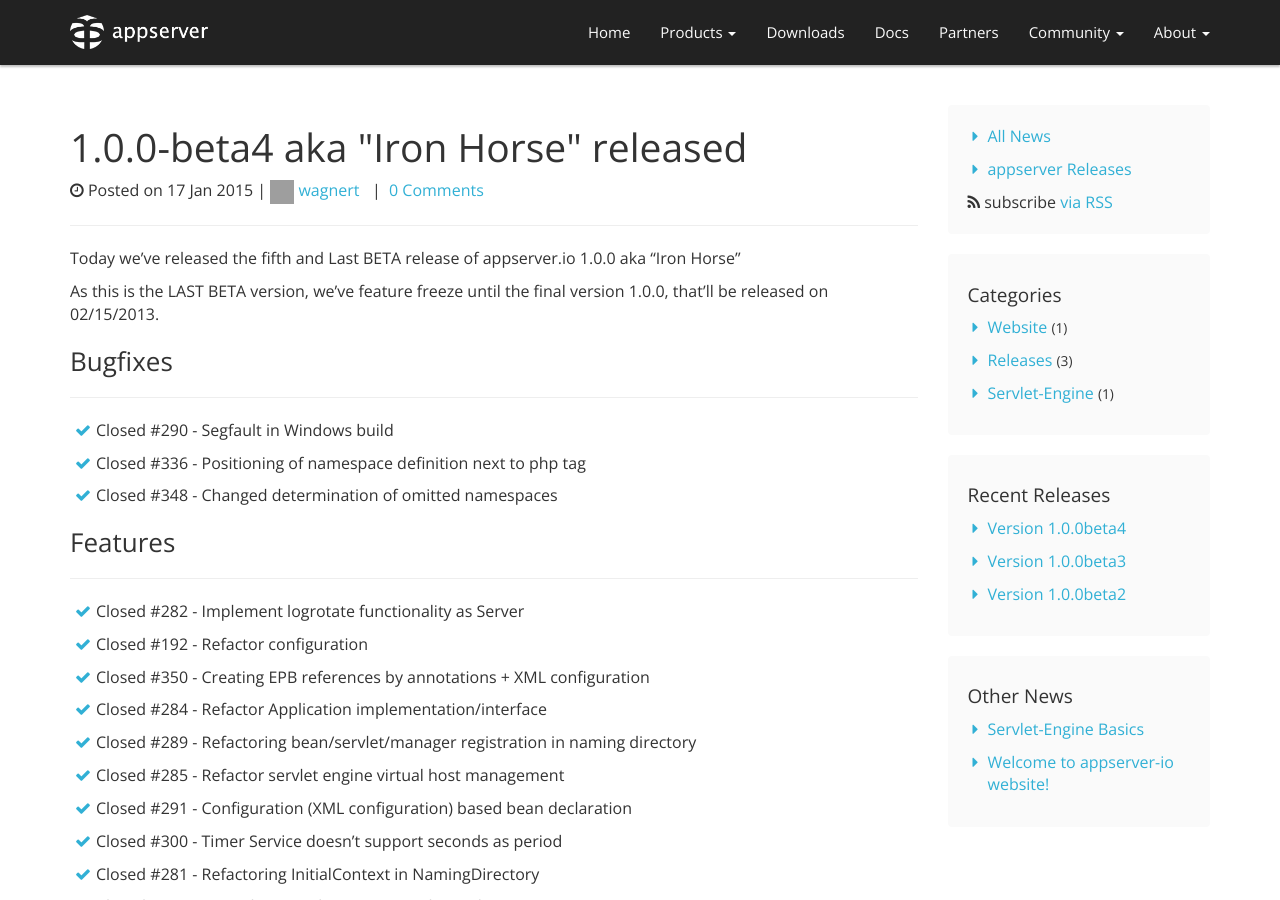
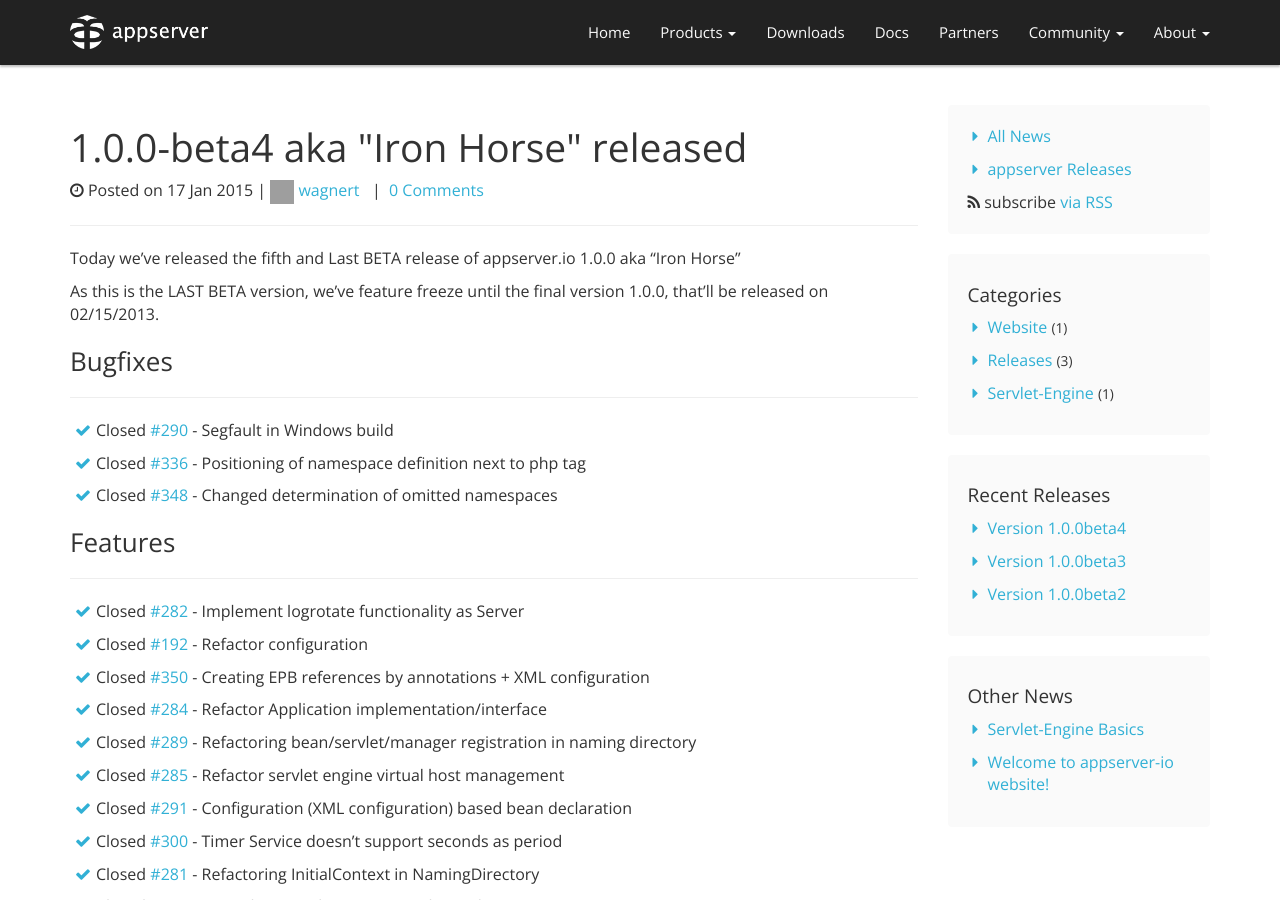
Before and after one commit to appserver-io/appserver, a Jekyll site: the page built from _posts/2015-01-17-1.0.0-beta4-released.md, in a window 1280 px wide and 900 px high. Built offline with Jekyll 4.4.1, drawn with Linux system fonts in a browser that asks for light colours; nearby versions of some CDN libraries; library files that are not in the unit come from our copies; Markdown is read by kramdown in place of the engine named in the settings; comment, search, counter and statistics services are not loaded; some of the changed lines change nothing that is shown; some of the changed text lies outside the part shown; grey boxes are pictures that could not be loaded.

Commit message:
linked github isses in release posts

```diff
--- a/_config.yml
+++ b/_config.yml
@@ -24,6 +24,7 @@
 
 github_username:  appserver-io
 github_repository: https://github.com/appserver.io/appserver
+github_issue: https://github.com/appserver-io/appserver/issues/
 
 google_analytics_id: UA-42386171-1
 
--- a/_posts/2015-01-17-1.0.0-beta4-released.md
+++ b/_posts/2015-01-17-1.0.0-beta4-released.md
@@ -14,24 +14,24 @@
 ### Bugfixes
 ***
 
-* Closed #290 - Segfault in Windows build
-* Closed #336 - Positioning of namespace definition next to php tag
-* Closed #348 - Changed determination of omitted namespaces
+* Closed [#290](<{{ "290" | prepend: site.github_issue }}>) - Segfault in Windows build
+* Closed [#336](<{{ "336" | prepend: site.github_issue }}>) - Positioning of namespace definition next to php tag
+* Closed [#348](<{{ "348" | prepend: site.github_issue }}>) - Changed determination of omitted namespaces
 
 ### Features
 ***
 
-* Closed #282 - Implement logrotate functionality as Server
-* Closed #192 - Refactor configuration
-* Closed #350 - Creating EPB references by annotations + XML configuration
-* Closed #284 - Refactor Application implementation/interface
-* Closed #289 - Refactoring bean/servlet/manager registration in naming directory
-* Closed #285 - Refactor servlet engine virtual host management
-* Closed #291 - Configuration (XML configuration) based bean declaration
-* Closed #300 - Timer Service doesn't support seconds as period
-* Closed #281 - Refactoring InitialContext in NamingDirectory
-* Closed #182 - HTTP digest authentication within webserver
-* Closed #367 - Add XSD validation for additional XML configuration files
+* Closed [#282](<{{ "282" | prepend: site.github_issue }}>) - Implement logrotate functionality as Server
+* Closed [#192](<{{ "192" | prepend: site.github_issue }}>) - Refactor configuration
+* Closed [#350](<{{ "350" | prepend: site.github_issue }}>) - Creating EPB references by annotations + XML configuration
+* Closed [#284](<{{ "284" | prepend: site.github_issue }}>) - Refactor Application implementation/interface
+* Closed [#289](<{{ "289" | prepend: site.github_issue }}>) - Refactoring bean/servlet/manager registration in naming directory
+* Closed [#285](<{{ "285" | prepend: site.github_issue }}>) - Refactor servlet engine virtual host management
+* Closed [#291](<{{ "291" | prepend: site.github_issue }}>) - Configuration (XML configuration) based bean declaration
+* Closed [#300](<{{ "300" | prepend: site.github_issue }}>) - Timer Service doesn't support seconds as period
+* Closed [#281](<{{ "281" | prepend: site.github_issue }}>) - Refactoring InitialContext in NamingDirectory
+* Closed [#182](<{{ "182" | prepend: site.github_issue }}>) - HTTP digest authentication within webserver
+* Closed [#367](<{{ "367" | prepend: site.github_issue }}>) - Add XSD validation for additional XML configuration files
 * Introduced XSD validation for app based configuration files
 * Changed nikic/phlexy version from unstable `dev-master` to stable release `0.1`
 * Extended configuration validation and provided the new `configtest` CLI command
```
